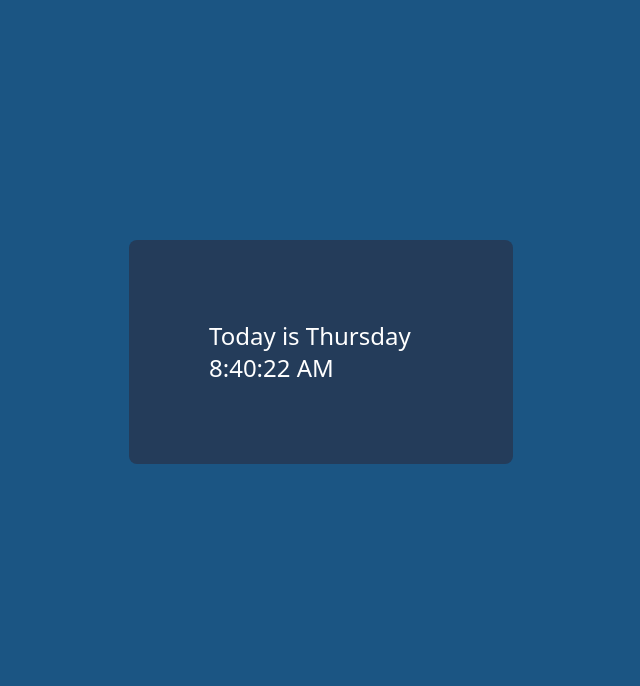
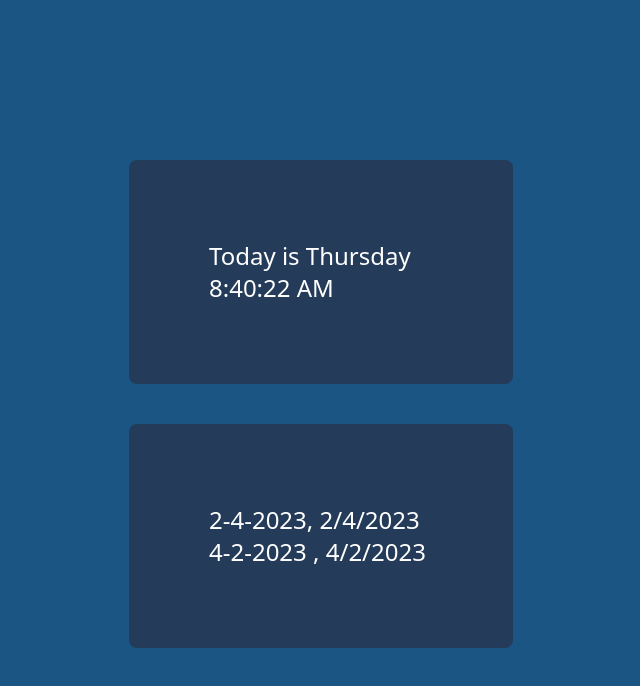
Before and after one commit to nirmalmhjr/js-logical-practise, a website: page index.html in a window 1280 px wide. Shown: the whole page, without its empty margins (319-959 px from the left). Drawn offline with Linux system fonts and the light colour scheme.

Commit message:
function for different date format

```diff
--- a/index.html
+++ b/index.html
@@ -8,11 +8,12 @@
     <title>Document</title>
 </head>
 <body class="bg-capriBlue">
-    <div id="date" class="container m-auto rounded-lg bg-regalBlue w-96 h-50 p-20 mt-60 text-2xl text-white">
+    <div id="date" class="container m-auto rounded-lg bg-regalBlue w-96 h-50 p-20 mt-40 text-2xl text-white">
         <div class="activeDate"></div>
-        <!-- Today is Tuesday
-        <br>
-        Current Time 10 PM : 30 :38 -->
+    </div>
+    <div id="anotherdate" class="container m-auto rounded-lg bg-regalBlue w-96 h-50 p-20 mt-10 text-2xl text-white">
+        <div class="activeDate2"></div>
+
     </div>
 <script src="/script.js"></script>
 </body>
--- a/script.js
+++ b/script.js
@@ -36,3 +36,23 @@ function currentDate () {
 setInterval(()=>{
     currentDate()
 },1000)
+
+/* Print current Window */
+function printCurrentWindow(){
+    window.print()
+}
+/* Expected Output : mm-dd-yyyy, mm/dd/yyyy or dd-mm-yyyy, dd/mm/yyyy */
+let activeDate_2 = document.querySelector(".activeDate2");
+
+function differentFormatOutput(){
+    let date = new Date()
+    let year = date.getFullYear()
+    let month =date.getMonth()
+    let day = date.getDay()
+
+    activeDate_2.textContent = `${month}-${day}-${year}, ${month}/${day}/${year}
+    ${day}-${month}-${year} , ${day}/${month}/${year}`
+
+}
+
+differentFormatOutput()
```
Also changed, not shown: css/main.css.
